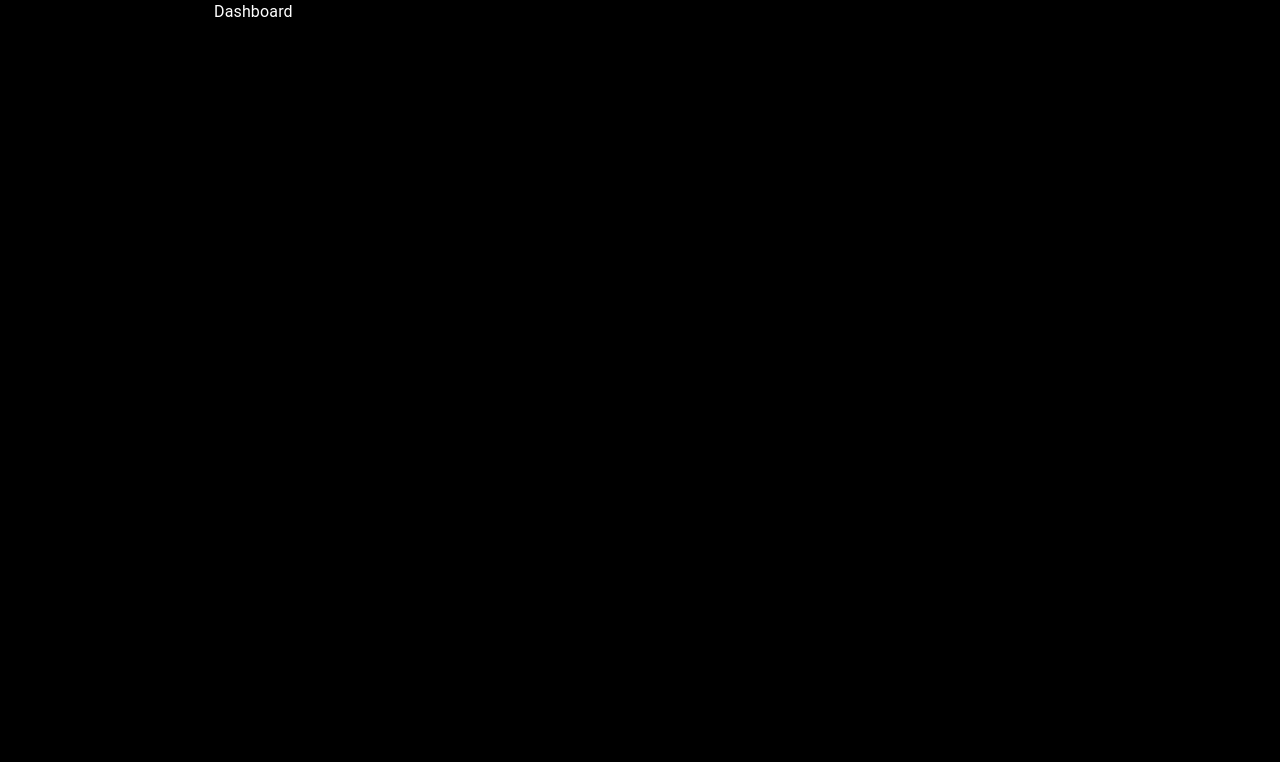
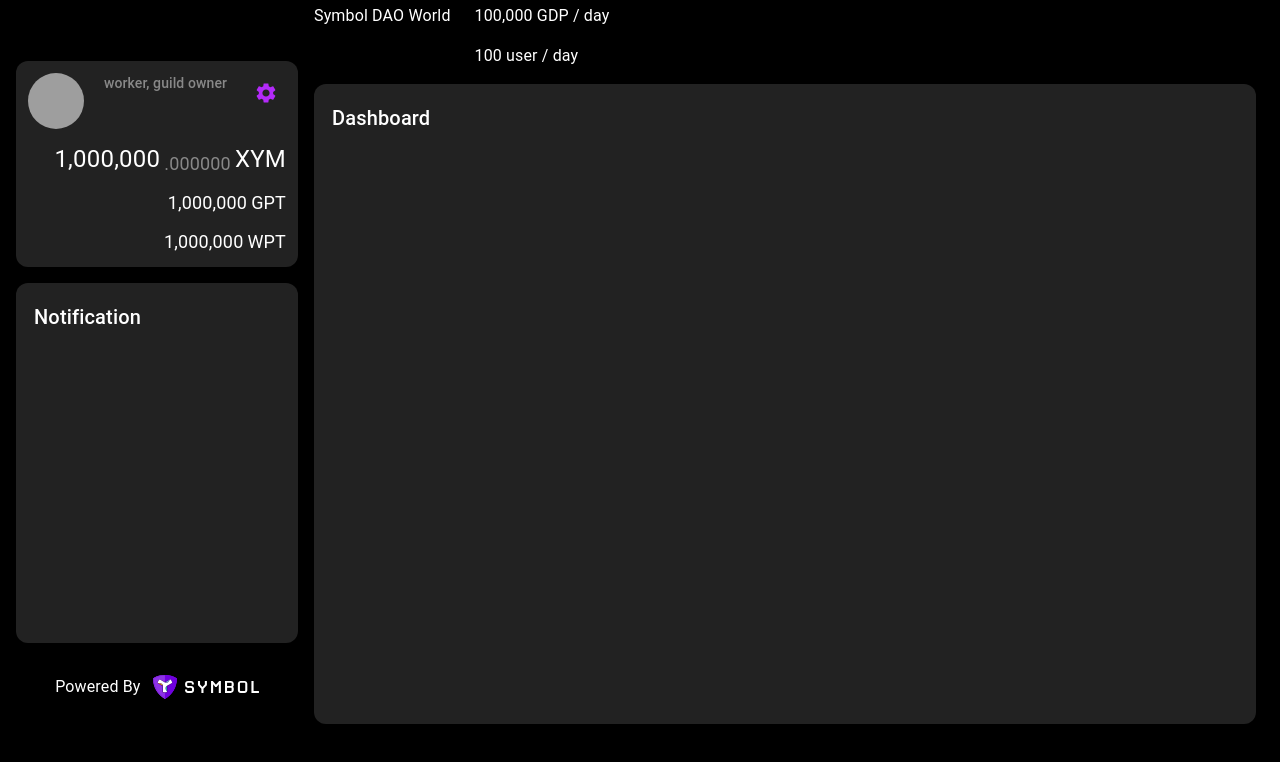
Before and after one commit to ymuichiro/decentralized-guild_old, a React (Vite) app in the folder frontend/: page /dashboard in a window 1280 px wide. Shown: the top 762 px of the page. Built offline with nearby package versions, Linux system fonts and the light colour scheme; grey boxes are pictures that could not be loaded.

Commit message:
[add] dashboard page

```diff
--- /dev/null
+++ b/frontend/src/components/atom/Avatar.ts
@@ -0,0 +1,2 @@
+import Avatar from '@mui/material/Avatar';
+export default Avatar;
--- /dev/null
+++ b/frontend/src/components/atom/IconButton.ts
@@ -0,0 +1,2 @@
+import IconButton from '@mui/material/IconButton';
+export default IconButton;
--- /dev/null
+++ b/frontend/src/components/moleculs/MosaicBox.tsx
@@ -0,0 +1,40 @@
+import Typography from '@components/atom/Typography';
+import { Mosaic } from 'symbol-sdk';
+
+export interface MosaicBoxProps {
+  size: 'normal' | '2x';
+  ticker: 'XYM' | 'WPT' | 'GPT';
+  divisibility?: number;
+  mosaic?: Mosaic;
+}
+
+const MosaicBox = ({
+  size,
+  ticker,
+  divisibility,
+  mosaic,
+}: MosaicBoxProps): JSX.Element => {
+  const fontSize = size === '2x' ? 24 : 18;
+  return (
+    <div
+      style={{
+        display: 'flex',
+        flexDirection: 'row',
+        justifyContent: 'flex-end',
+        alignItems: 'flex-end',
+        gap: 4,
+        marginTop: 12,
+      }}
+    >
+      <Typography fontSize={fontSize}>1,000,000</Typography>
+      {divisibility && (
+        <Typography color='#888' fontSize={fontSize - 6}>
+          .000000
+        </Typography>
+      )}
+      <Typography fontSize={fontSize}>{ticker}</Typography>
+    </div>
+  );
+};
+
+export default MosaicBox;
--- /dev/null
+++ b/frontend/src/components/organism/notification/NotificationCard.tsx
@@ -0,0 +1,36 @@
+import Avatar from '@components/atom/Avatar';
+
+import { useRecoilState } from 'recoil';
+import { userInformationState } from '@store/user/UserAtom';
+
+import Typography from '@components/atom/Typography';
+import IconButton from '@components/atom/IconButton';
+
+import SettingsIcon from '@mui/icons-material/Settings';
+import MosaicBox from '@components/moleculs/MosaicBox';
+
+const NotificationCard = (): JSX.Element => {
+  const [userInformation, setUserInformation] =
+    useRecoilState(userInformationState);
+
+  return (
+    <div
+      style={{
+        display: 'flex',
+        flexDirection: 'column',
+        backgroundColor: '#222',
+        borderRadius: 12,
+        padding: 18,
+        width: '100%',
+        justifyContent: 'space-between',
+        minHeight: 360,
+      }}
+    >
+      <Typography component='h5' variant='h6'>
+        Notification
+      </Typography>
+    </div>
+  );
+};
+
+export default NotificationCard;
--- /dev/null
+++ b/frontend/src/components/organism/user/ProfileCard.tsx
@@ -0,0 +1,72 @@
+import { useEffect, useState } from 'react';
+
+import { useRecoilState } from 'recoil';
+import { userInformationState } from '@store/user/UserAtom';
+
+import Avatar from '@components/atom/Avatar';
+import Typography from '@components/atom/Typography';
+import IconButton from '@components/atom/IconButton';
+
+import MosaicBox from '@components/moleculs/MosaicBox';
+
+import SettingsIcon from '@mui/icons-material/Settings';
+
+const ProfileCard = (): JSX.Element => {
+  const [userInformation, setUserInformation] =
+    useRecoilState(userInformationState);
+
+  const [symbol, setXYM] = useState<number>(0);
+  const [xpt, setXPT] = useState<number>(0);
+  const [gpt, setGPT] = useState<number>(0);
+
+  useEffect(() => {}, []);
+  return (
+    <div
+      style={{
+        display: 'flex',
+        flexDirection: 'column',
+        backgroundColor: '#222',
+        borderRadius: 12,
+        padding: 12,
+        width: '100%',
+        justifyContent: 'space-between',
+      }}
+    >
+      <div
+        style={{
+          display: 'flex',
+          flex: 1,
+          flexDirection: 'row',
+          justifyContent: 'space-between',
+          alignItems: 'flex-start',
+        }}
+      >
+        {userInformation && (
+          <Avatar
+            sx={{ width: 56, height: 56 }}
+            alt={userInformation.name}
+            src={userInformation.icon}
+          />
+        )}
+
+        <div style={{ marginRight: 'auto', marginLeft: 20 }}>
+          <Typography variant='subtitle1'>{userInformation?.name}</Typography>
+          <Typography variant='subtitle2' color='#888'>
+            worker, guild owner
+          </Typography>
+        </div>
+
+        <IconButton color='primary'>
+          <SettingsIcon />
+        </IconButton>
+      </div>
+      <div style={{ flex: 3 }}>
+        <MosaicBox size='2x' ticker='XYM' divisibility={6} />
+        <MosaicBox size='normal' ticker='GPT' />
+        <MosaicBox size='normal' ticker='WPT' />
+      </div>
+    </div>
+  );
+};
+
+export default ProfileCard;
--- /dev/null
+++ b/frontend/src/components/template/Board.tsx
@@ -0,0 +1,41 @@
+import Avatar from '@components/atom/Avatar';
+
+import { useRecoilState } from 'recoil';
+import { userInformationState } from '@store/user/UserAtom';
+
+import Typography from '@components/atom/Typography';
+import IconButton from '@components/atom/IconButton';
+
+import SettingsIcon from '@mui/icons-material/Settings';
+import MosaicBox from '@components/moleculs/MosaicBox';
+
+export interface BoardProps {
+  title: string;
+}
+
+const Board = ({ title }: BoardProps): JSX.Element => {
+  const [userInformation, setUserInformation] =
+    useRecoilState(userInformationState);
+
+  return (
+    <div
+      style={{
+        display: 'flex',
+        flexDirection: 'column',
+        backgroundColor: '#222',
+        borderRadius: 12,
+        padding: 18,
+        width: '100%',
+        height: '80%',
+        justifyContent: 'space-between',
+        minHeight: 500,
+      }}
+    >
+      <Typography component='h5' variant='h6'>
+        {title}
+      </Typography>
+    </div>
+  );
+};
+
+export default Board;
--- /dev/null
+++ b/frontend/src/models/User.ts
@@ -0,0 +1,5 @@
+export interface User {
+  publicKey: string;
+  name: string;
+  icon: string;
+}
--- a/frontend/src/pages/app/Dashboard.tsx
+++ b/frontend/src/pages/app/Dashboard.tsx
@@ -1,10 +1,80 @@
+import { useEffect } from 'react';
+
+import { useRecoilState } from 'recoil';
+import { userInformationState } from '@store/user/UserAtom';
+
 import Container from '@components/atom/Container';
-import Typography from '@components/atom/Typography';
+import Grid from '@components/atom/Grid';
+import ProfileCard from '@components/organism/user/ProfileCard';
+import NotificationCard from '@components/organism/notification/NotificationCard';
+import Board from '@components/template/Board';
+
+interface SSSWindow extends Window {
+  SSS: any;
+}
+declare const window: SSSWindow;
 
 const Dashboard = (): JSX.Element => {
+  const [userInformation, setUserInformation] =
+    useRecoilState(userInformationState);
+
+  useEffect(() => {
+    setTimeout(() => {
+      setUserInformation({
+        publicKey: window.SSS?.activePublicKey,
+        name: window.SSS?.activeName,
+        icon: 'https://avatars.githubusercontent.com/u/10491607?v=4',
+      });
+    }, 350);
+  }, []);
+
   return (
-    <Container maxWidth='md'>
-      <Typography>Dashboard</Typography>
+    <Container
+      maxWidth='xl'
+      style={{
+        height: '100%',
+        display: 'flex',
+        justifyContent: 'center',
+        alignItems: 'center',
+      }}
+    >
+      <Grid container spacing={3} columns={{ xs: 6, md: 12 }} height={'100%'}>
+        <Grid
+          xs={6}
+          md={3}
+          display='flex'
+          flexDirection='column'
+          justifyContent='center'
+          alignItems='center'
+          padding={2}
+          gap={2}
+        >
+          <ProfileCard />
+          <NotificationCard />
+          <div
+            style={{
+              display: 'flex',
+              flexDirection: 'row',
+              justifyContent: 'center',
+              alignItems: 'center',
+              gap: 12,
+            }}
+          >
+            <p>Powered By</p>
+            <img src='/assets/logo/symbol-logo-watermark.svg' height={24} />
+          </div>
+        </Grid>
+        <Grid xs={6} md={9}>
+          <div style={{ display: 'flex', flexDirection: 'row', gap: 24 }}>
+            <p>Symbol DAO World</p>
+            <div>
+              <p>100,000 GDP / day</p>
+              <p>100 user / day</p>
+            </div>
+          </div>
+          <Board title='Dashboard' />
+        </Grid>
+      </Grid>
     </Container>
   );
 };
--- a/frontend/src/pages/login/Join.tsx
+++ b/frontend/src/pages/login/Join.tsx
@@ -24,7 +24,6 @@ const Join = (): JSX.Element => {
   const navigate = useNavigate();
 
   const handleJoin = () => {
-    //if join is success
     navigate('/dashboard');
   };
 
--- a/frontend/src/store/user/UserAtom.ts
+++ b/frontend/src/store/user/UserAtom.ts
@@ -1,19 +1,14 @@
 import { atom } from 'recoil';
 
 import { PublicAccount } from 'symbol-sdk';
-
-export interface UserInformation {
-  publicKey: string;
-  name: string;
-  icon: string;
-}
+import { User } from '@models/User';
 
 export const userPublicAccountState = atom<PublicAccount | null>({
   key: 'userPublicAccountState',
   default: null,
 });
 
-export const userInformationState = atom<UserInformation | null>({
+export const userInformationState = atom<User | null>({
   key: 'userInformationState',
   default: null,
 });
--- a/frontend/tsconfig.json
+++ b/frontend/tsconfig.json
@@ -19,7 +19,8 @@
     "paths": {
       "@components/*": ["components/*"],
       "@pages/*": ["pages/*"],
-      "@store/*": ["store/*"]
+      "@store/*": ["store/*"],
+      "@models/*": ["models/*"]
     }
   },
   "include": ["src"],
--- a/frontend/vite.config.ts
+++ b/frontend/vite.config.ts
@@ -15,6 +15,7 @@ export default defineConfig({
       '@components': path.resolve(__dirname, './src/components'),
       '@pages': path.resolve(__dirname, './src/pages'),
       '@store': path.resolve(__dirname, './src/store'),
+      '@models': path.resolve(__dirname, './src/models'),
     },
   },
   optimizeDeps: {
```
Also changed, not shown: frontend/public/assets/logo/symbol-logo-watermark.svg (added).
